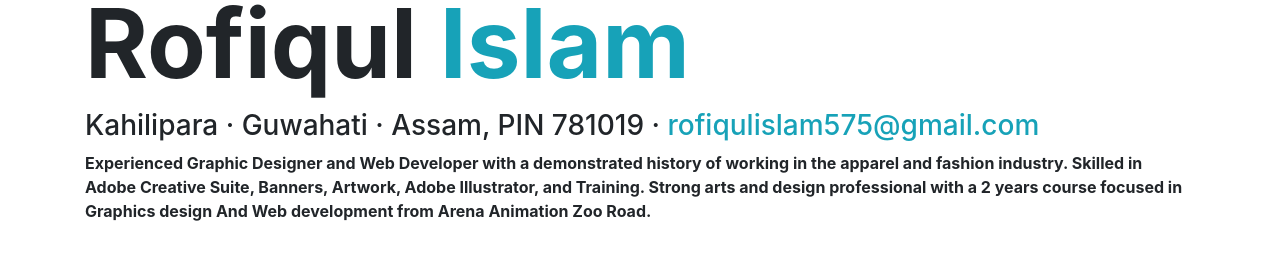
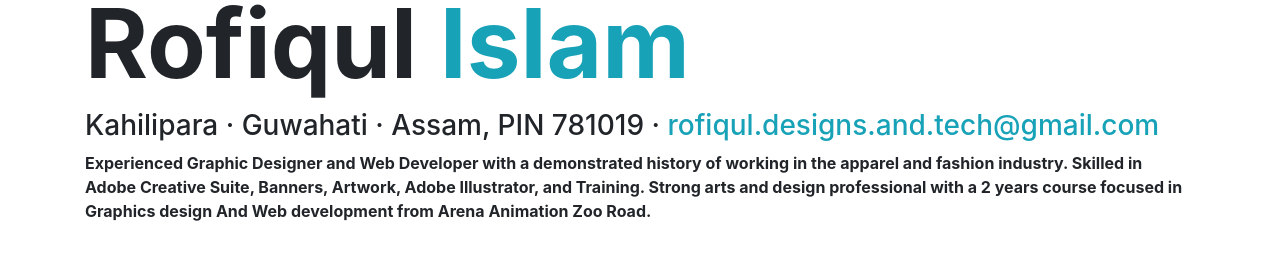
Before and after one commit to Rofiqul575/Resume-bootstrap-js, a plain HTML site: page index.html in a window 1280 px wide. Shown: the part 130-397 px from the top of the page. Drawn offline with nearby package versions, Linux system fonts and the light colour scheme; some packages are replaced by stand-ins of ours.

Commit message:
Update about.html
Email changed

```diff
--- a/templates/about.html
+++ b/templates/about.html
@@ -7,7 +7,7 @@
             </h1>
             <div class="subheading h3">
                 Kahilipara · Guwahati · Assam, PIN 781019 ·
-                <a class="email text-info" href="mailto:rofiqulislam575@gmail.com">rofiqulislam575@gmail.com</a>
+                <a class="email text-info" href="mailto:rofiqul.designs.and.tech@gmail.com">rofiqul.designs.and.tech@gmail.com</a>
             </div>
             <p class="font-weight-bold">Experienced Graphic Designer and Web Developer with a demonstrated history of working in the apparel and fashion industry. Skilled in Adobe Creative Suite, Banners, Artwork, Adobe Illustrator, and Training. Strong arts and design professional
                 with a 2 years course focused in Graphics design And Web development from Arena Animation Zoo Road.</p>
```
